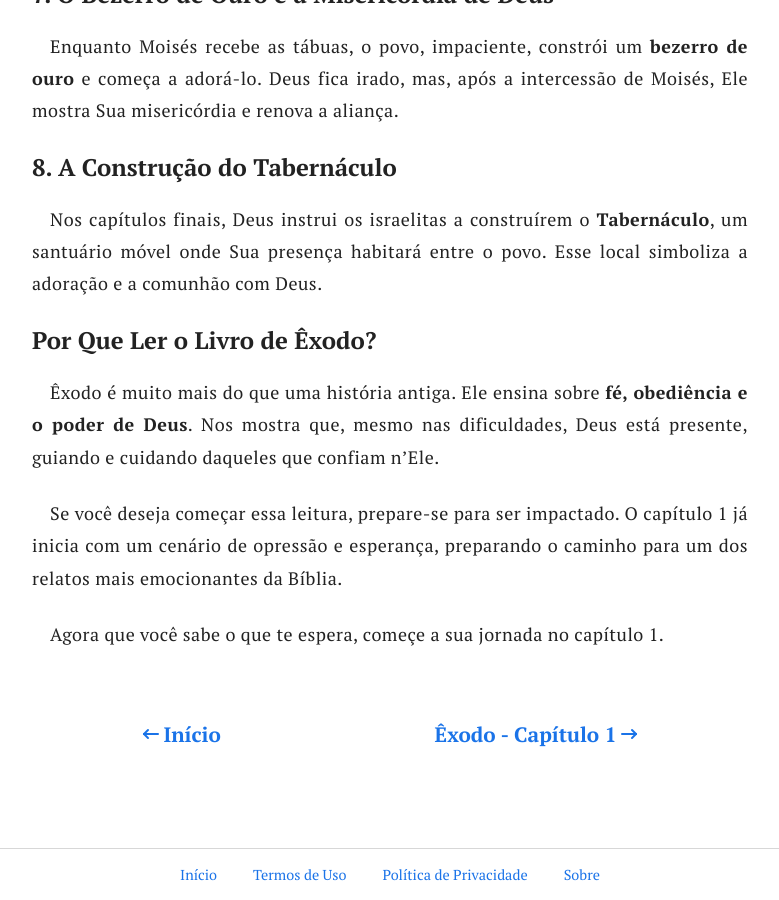
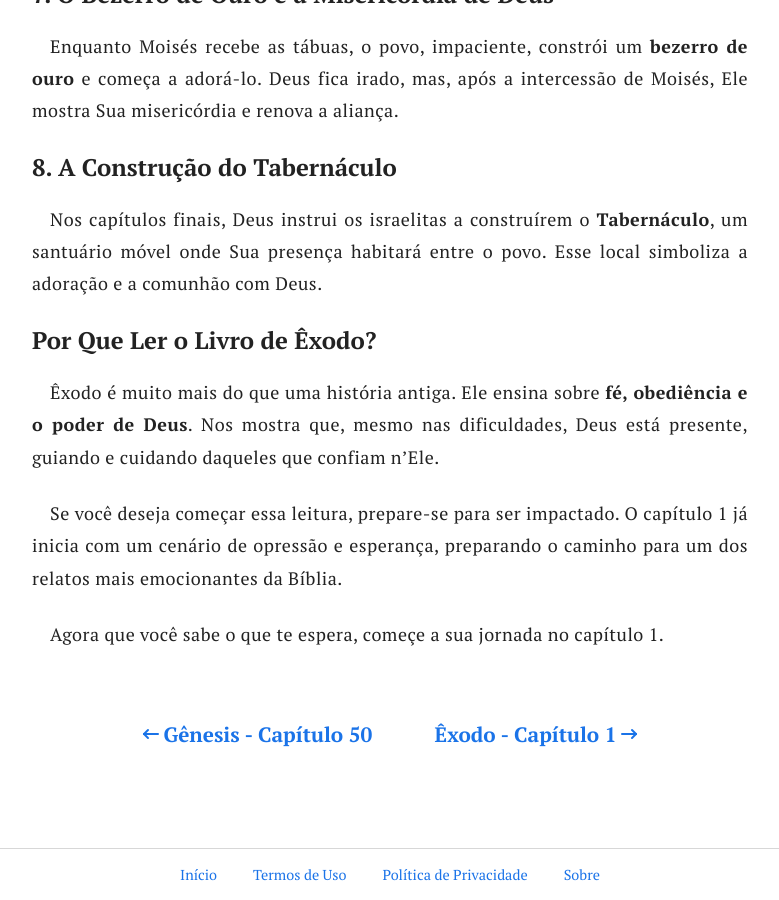
Before and after one commit to Landowski/bibliacontada, a Jekyll site: the page built from exodo/index.html, in a window 1280 px wide and 900 px high, scrolled down 1875 px. Shown: the whole window, without its empty margins (250-1029 px from the left). Built offline with Jekyll 4.4.1, drawn with Linux system fonts in a browser that asks for light colours.

Commit message:
Update index.html

```diff
--- a/exodo/index.html
+++ b/exodo/index.html
@@ -53,7 +53,7 @@ permalink: /exodo/
             <div class="controle-itens">
                 <a href="{{ page.voltar }}">
                     <svg xmlns="http://www.w3.org/2000/svg" width="24" height="24" viewBox="0 0 24 24" fill="none" stroke="currentColor" stroke-width="2" stroke-linecap="round" stroke-linejoin="round"><path stroke="none" d="M0 0h24v24H0z" fill="none"/><path d="M5 12l14 0" /><path d="M5 12l4 4" /><path d="M5 12l4 -4" /></svg>
-                    Início
+                    Gênesis - Capítulo 50
                 </a>
             </div>
             <div class="controle-itens">
```
